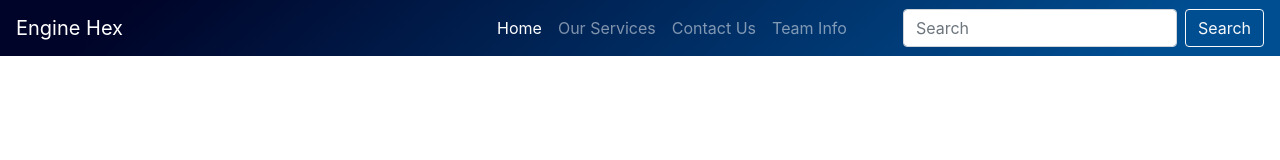
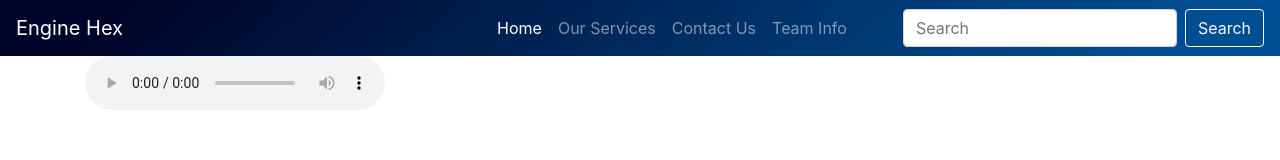
Before and after one commit to EngineHex/enginehex.github.io, a plain HTML site: page index.html in a window 1280 px wide. Drawn offline with nearby package versions, Linux system fonts and the light colour scheme.

Commit message:
playing audio

```diff
--- a/index.html
+++ b/index.html
@@ -57,6 +57,10 @@
 
   <div class="container">
 
+  	<audio controls>
+  		<source src="calm_meditation.mp3" type="audio/mpeg">
+		Your browser does not support the audio element.
+	</audio>
   </div>
 
   <!-- Optional JavaScript -->
```
